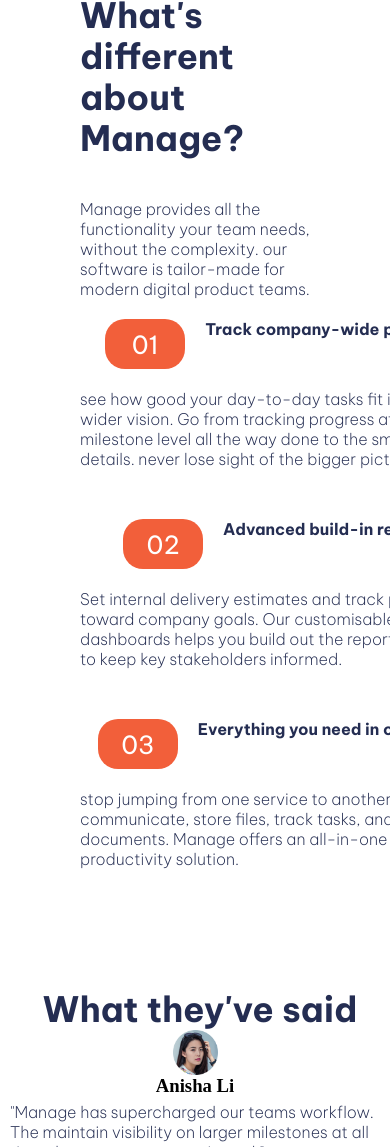
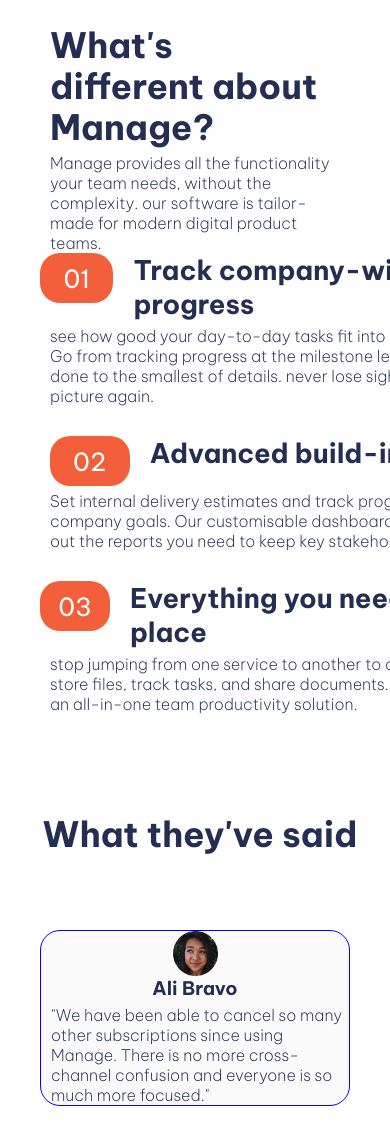
Before and after one commit to Savanna-afolabi/manage-landing-page, a plain HTML site: page index.html in a window 390 px wide. Shown: the part 853-2000 px from the top of the page. After the commit the page ends 1979 px from the top, so only its background shows below. Drawn offline with Linux system fonts and the light colour scheme.

Commit message:
section 3 and a bit of 2

```diff
--- a/index.html
+++ b/index.html
@@ -24,9 +24,9 @@
     </header>
     <section id="section-1" class="container">
         <div id="div-1">
-              <h2> Bring everyone together to build better projects.</h2>
-        <p>Manage makes it simple for software teams to plan day-to-day tasks while keeping the larger team goals in view.</p>
-        <button id="started" class="sct-1-btns" class="container"> Get Started</button>
+              <h2 > Bring everyone together to build better projects.</h2>
+        <p id="first-p">Manage makes it simple for software teams to plan day-to-day tasks while keeping the larger team goals in view.</p>
+        <button id="started" class="sct-1-btns" > Get Started</button>
         </div>
         <div id="div-2">
             <img src="asset/illustration-intro.svg" alt="data-img" id="data-img">
@@ -36,53 +36,54 @@
     </section>
     <section id="section-2" class="container">
         <div>
-            <h2 class="container" id="h2-sct2"> What's different about Manage? </h2>
-            <p class="container"> Manage provides all the functionality your team needs, without the complexity. our software is tailor-made for modern digital product teams. </p>
+            <h2  id="h2-sct2"> What's different about Manage? </h2>
+            <p> Manage provides all the functionality your team needs, without the complexity. our software is tailor-made for modern digital product teams. </p>
         </div>
         <div class="one-two-and-three">
-              <div class="sct2-divs" class="container">
+              <div class="sct2-divs">
                 <div class="fix-button">
-                     <button class="sct-2-btns" class="container" class="title-and-button">01</button>
+                     <button class="sct-2-btns"  class="title-and-button">01</button>
             <h4 class="title-and-button">Track company-wide progress</h4>
                 </div>
-            <p class="container">see how good your day-to-day tasks fit into the wider vision. Go from tracking progress at the milestone level all the way done to the smallest of details. never lose sight of the bigger picture again.</p>
+            <p >see how good your day-to-day tasks fit into the wider vision. Go from tracking progress at the milestone level all the way done to the smallest of details. never lose sight of the bigger picture again.</p>
 
             </div>
-            <div class="sct2-divs" class="container">
+            <div class="sct2-divs" >
                 <div class="fix-button">
-                            <button class="sct-2-btns" class="container"  class="title-and-button">02</button>
-            <h4  class="title-and-button">Advanced build-in reports</h4>
+                            <button class="sct-2-btns"   class="title-and-button" class="moving">02</button>
+            <h4  class="title-and-button"  >Advanced build-in reports</h4>
                 </div>
-            <p class="container"> Set internal delivery estimates and track progress toward company goals. Our customisable dashboards helps you build out the reports you need to keep key stakeholders informed.</p>
-
+            <p > Set internal delivery estimates and track progress toward company goals. Our customisable dashboards helps you build out the reports you need to keep key stakeholders informed.</p>
             </div>
-            <div class="sct2-divs" class="container">
+            <div class="sct2-divs" >
                 <div class="fix-button">
-                    <button class="sct-2-btns" class="container"  class="title-and-button">03</button>
+                    <button class="sct-2-btns"  class="title-and-button">03</button>
             <h4 class="title-and-button"> Everything you need in one place</h4>
                 </div>
-
-
-            <p  class="container"> stop jumping from one service to another to communicate, store files, track tasks, and share documents. Manage offers an all-in-one team productivity solution.</p>
+            <p > stop jumping from one service to another to communicate, store files, track tasks, and share documents. Manage offers an all-in-one team productivity solution.</p>
             </div>
         </div>
     </section>
-    <section>
+    <section id="section-3">
         <h2 id="sct-2-h2">What they've said</h2>
-        <div id="review-1" class="review">
+
+        <div id="wide-div" class="container">
+            <div id="review-1" class="review">
             <img src="asset/Image20251120161012.png" alt="Anisha Li" class="sct-2-img">
-            <h3 class="text-sct2" class="sct2-h3" >Anisha Li</h3>
+            <h3 class="text-sct2">Anisha Li</h3>
             <p class="text-sct2">"Manage has supercharged our teams workflow. The maintain visibility on larger milestones at all times keeps everyone motivated."</p>
         </div>
         <div id="review-2" class="review">
             <img src="asset/Image20251120161030.png" alt="Ali Bravo" class="sct-2-img">
-            <h3 class="text-sct2" class="sct2-h3" >Ali Bravo</h3>
+            <h3 class="text-sct2">Ali Bravo</h3>
             <p  class="text-sct2">"We have been able to cancel so many other subscriptions since using Manage. There is no more cross-channel confusion and everyone is so much more focused."</p>
         </div>
         <div id="review-3" class="review">
             <img src="asset/Image20251120161020.png" alt="Richard Watts" class="sct-2-img">
-            <h3 class="text-sct2"  class="sct2-h3" >Richard Watts</h3>
+            <h3 class="text-sct2">Richard Watts</h3>
             <p  class="text-sct2">"Manage allows us to provide and properly keep us focused. I cant't stop recommending them to everyone i talk to!"</p>
+        </div>
+
         </div>
 
 
--- a/style.css
+++ b/style.css
@@ -77,6 +77,10 @@ button:hover{
     display: none;
 }
 
+#first-p{
+    gap: 30px;
+
+}
 @media (max-width: 475px) {
 
 body{
@@ -119,6 +123,9 @@ button{
     padding-top: 10px;
     padding-bottom: 10px;
 }
+.moving{
+    margin-right: 15px;
+}
 }
 h4{
     font-family: var(--font-family);
@@ -152,6 +159,9 @@ h4{
     margin-right: 30px;
 
 }
+#sct-2-h2{
+    padding-bottom: 55px;
+}
 @media (max-width: 475px) {
 
     .sct2-divs{
@@ -164,6 +174,9 @@ h4{
         display: flex;
         flex-direction: column;
     }
+   h4{
+    font-size: 27px;
+   }
 }
 #sct-2-h2{
     align-self: center;
@@ -187,8 +200,26 @@ h4{
     display: flex;
     gap: 20px;
 }
-.sct2-h3{
-border: red solid 1px;
+h3{
+    font-family: var(--font-family);
+    color: var(--Blue-950);
+}
+#wide-div{
+    display: flex;
+    flex-direction: row;
+    gap: 25px;
+}
+.review{
+    border-radius: 20px;
+    background-color: var(--Gray-50);
+    border: blue 1px solid;
+}
 
-
+@media (max-width: 475px){
+    #review-1{
+       display: none;
+    }
+    #review-3{
+        display: none;
+    }
 }
```
